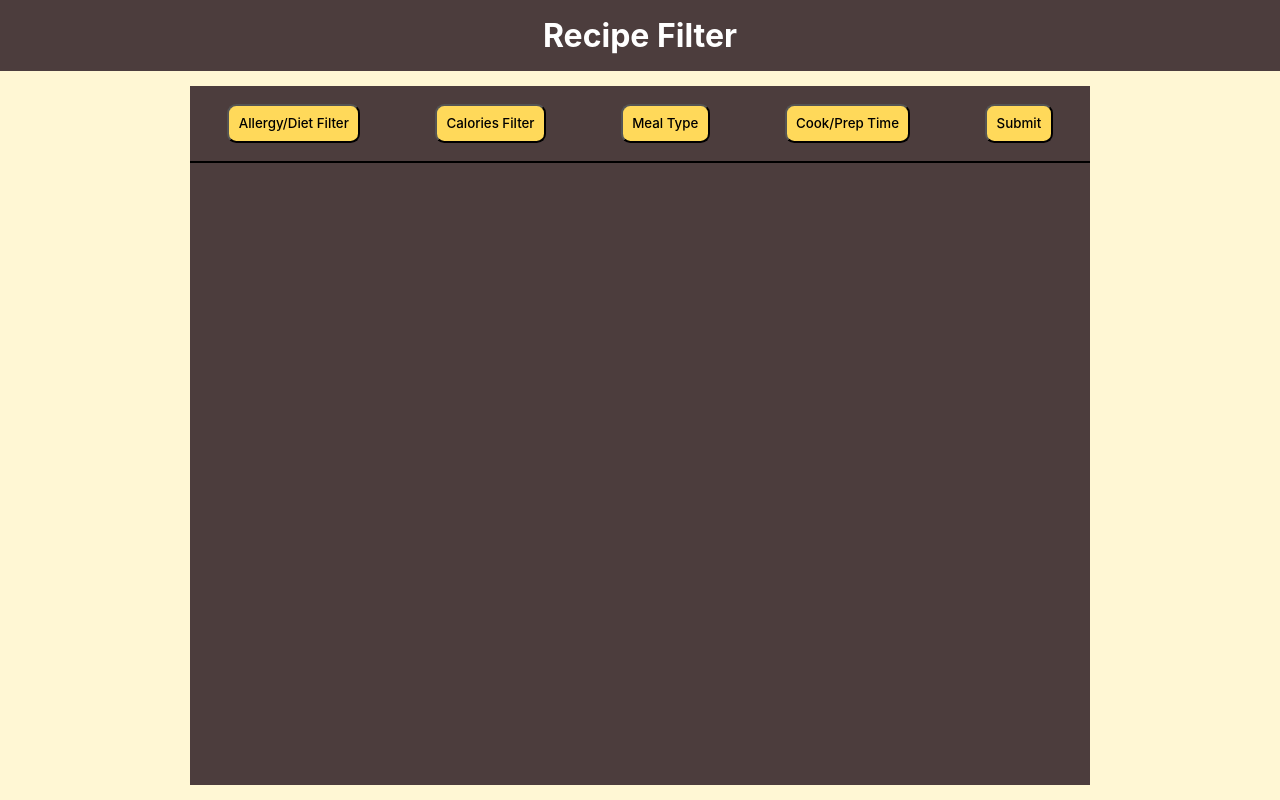
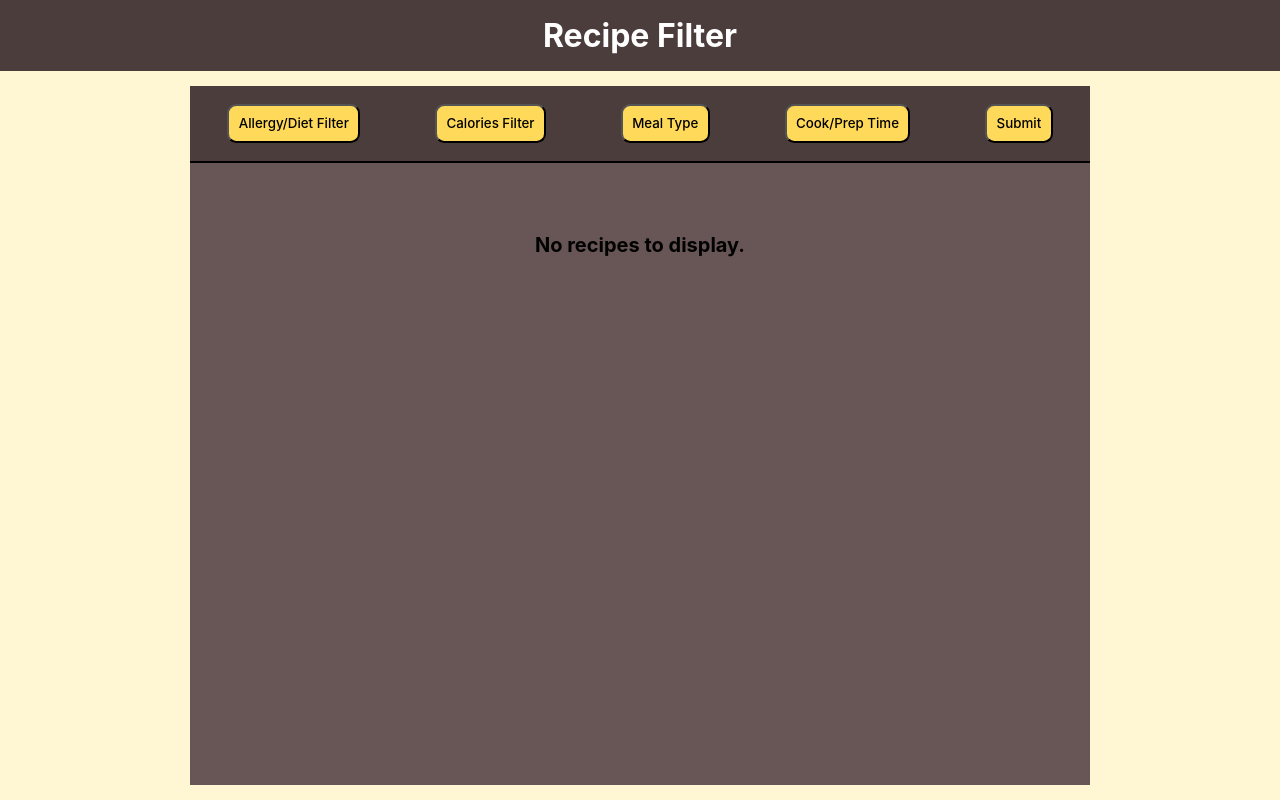
Before and after one commit to KyleTownsend74/RecipeFilter, a React (Vite) app: page / in a window 1280 px wide. Built offline with nearby package versions, Linux system fonts and the light colour scheme.

Commit message:
Add message when no recipes are displayed

```diff
--- a/src/components/RecipeContainer.css
+++ b/src/components/RecipeContainer.css
@@ -4,4 +4,11 @@
     justify-content: space-around;
     flex-grow: 1;
     overflow-y: auto;
+    background-color: #685656;
 }
+
+#recipe-message {
+    padding-top: 50px;
+    font-weight: bold;
+    font-size: 20px;
+}
--- a/src/components/RecipeContainer.jsx
+++ b/src/components/RecipeContainer.jsx
@@ -4,6 +4,7 @@ import RecipeItem from "./RecipeItem";
 function RecipeContainer({ recipes }) {
     return (
         <div id="recipe-container">
+            {recipes.length <= 0 ? <p id="recipe-message">No recipes to display.</p> : null}
             {recipes.map(recipe =>
                 <RecipeItem key={recipe.recipe.uri} recipe={recipe.recipe}/>
             )}
```
